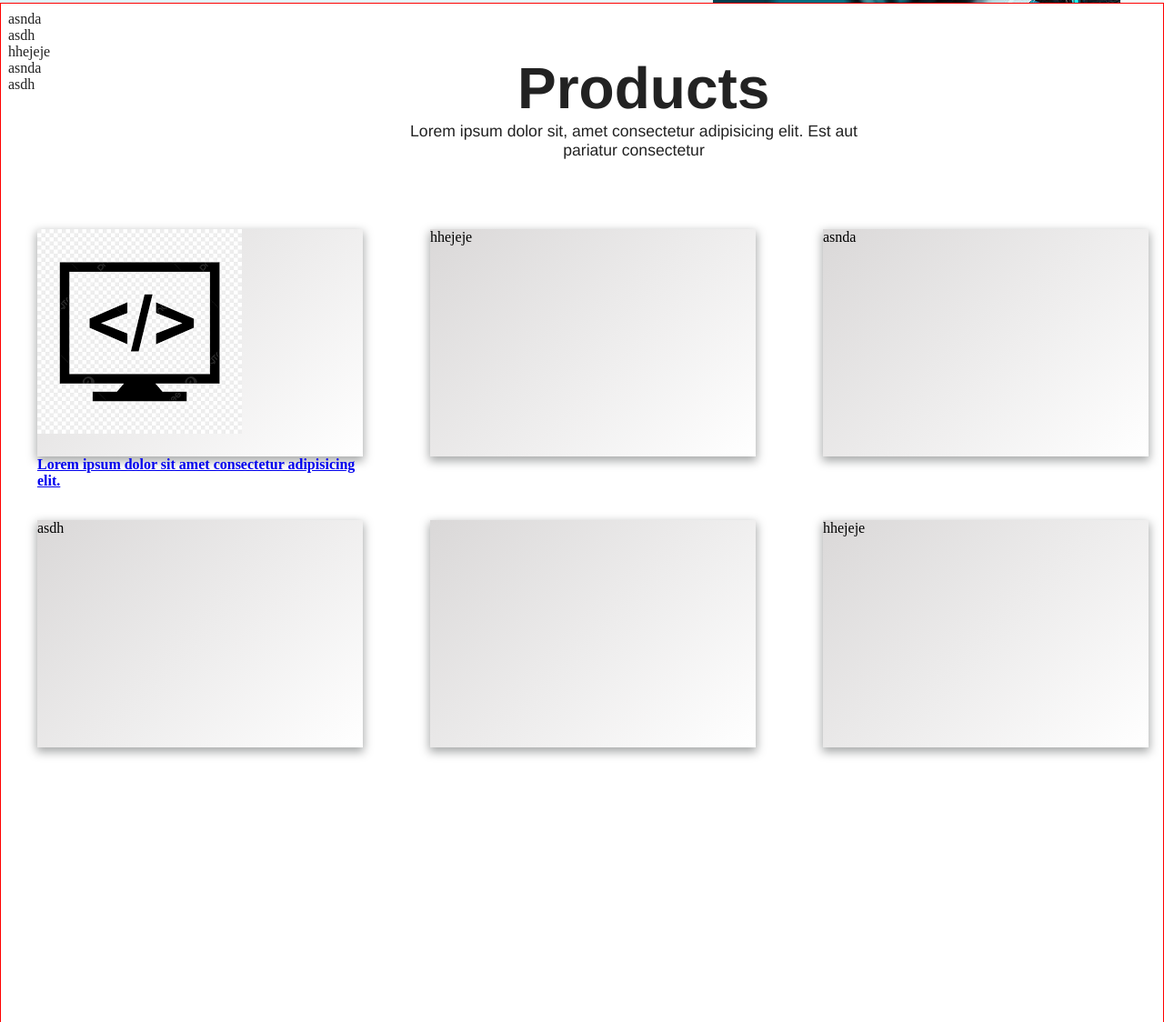
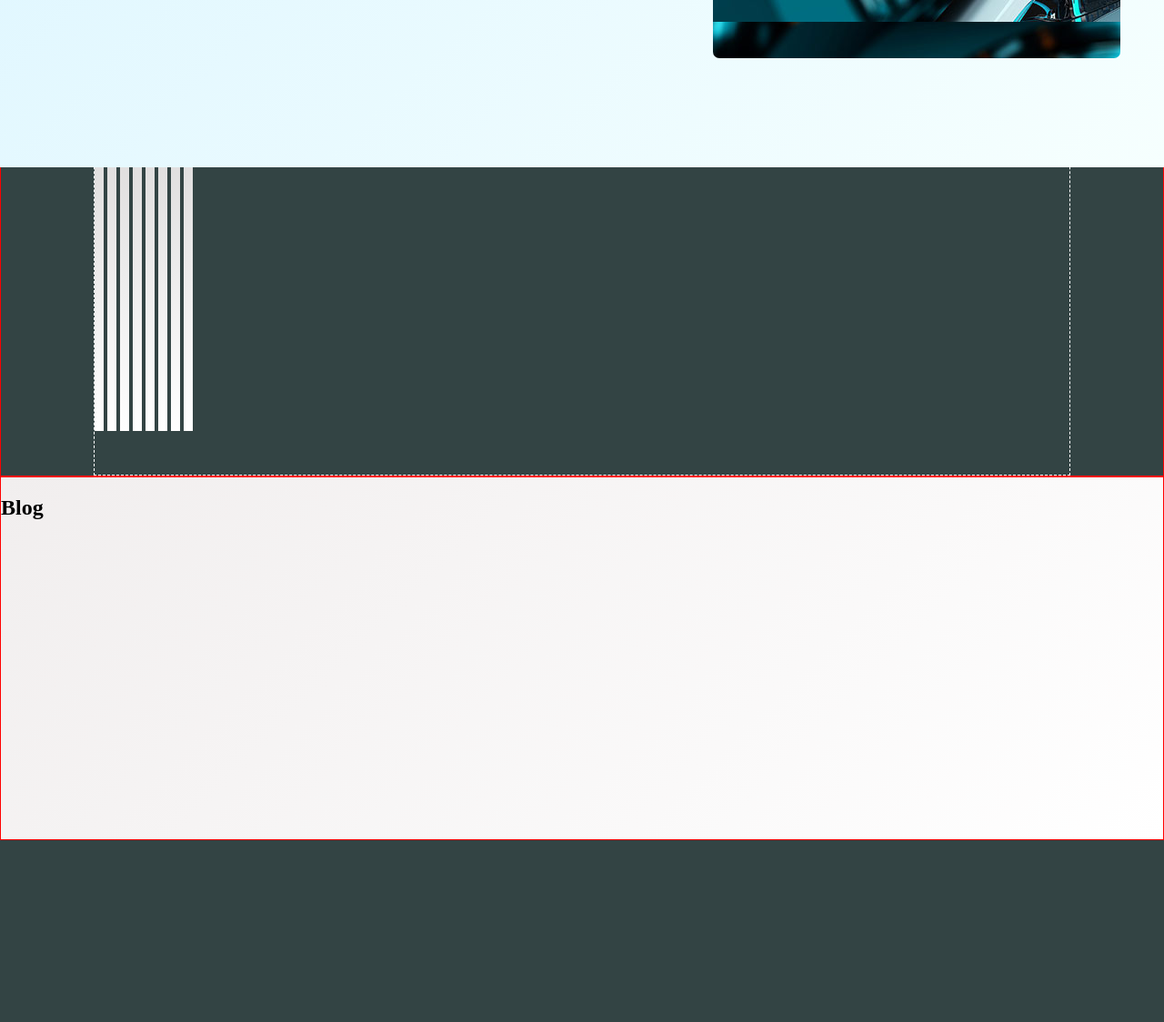
Before and after one commit to AIFist/aifistweb_old, a plain HTML site: page index.html in a window 1280 px wide. Shown: the part 688-1812 px from the top of the page at 91% size. After the commit the page ends 1612 px from the top, so only its background shows below. Drawn offline with nearby package versions, Linux system fonts and the light colour scheme.

Commit message:
enh: i have add slider in product section

```diff
--- a/css/style.css
+++ b/css/style.css
@@ -17,7 +17,7 @@ header section
 
 header{
     background: linear-gradient(315deg, #5ec7bb, #2196f3 );
-    height: 400px;
+    height: 691px;
     padding: 0.1px;
     margin: 0;
     font-family: 'Sometype Mono', monospace;
@@ -146,15 +146,15 @@ products section
 =================
 */
 
-.Products{
-    background-color: white;
-    height: 250vh;
-    width: 100%;
-    margin-top: 18.2rem;
-    padding: 8px;
-    color: #222;
+.p-slider{
     border: 1px solid red;
-    position: relative;
+}
+
+.p-slider .p-wrapper{
+    width: 84%;
+    height: 400px;
+    margin: 0px auto;
+    border: 1px dashed white;
 }
 
 .Products .p-title{
@@ -174,86 +174,21 @@ products section
     position: absolute;
 }
 
-.Products .p-box1{
+.p-slider .p-wrapper .p-box{
     background: linear-gradient(315deg, #ffffff, #dad8d8 );
-    color: black;
-    height: 250px;
-    width: 28%;
-    position: absolute;
-    margin: 15rem 0 0 2rem ;
-    box-shadow: 0px 4px 10px 1px rgb(166, 168, 168);
+    display: inline-block;
+    width: 10px;
+    height: 350px;
 }
 
-.Products .p-box2{
-    background: linear-gradient(315deg, #ffffff, #dad8d8 );
-    color: black;
-    height: 250px;
-    width: 28%;
-    margin: 15rem 0 0 29rem;
-    position: absolute;
-    box-shadow: 0px 4px 10px 1px rgb(166, 168, 168);
+/*
+=============
+blog section
+=============
+*/
+
+.blog{
+    background: linear-gradient(315deg, #ffffff, #f1eeee);
+    height: 50vh;
+    border: 1px solid red;
 }
-
-.Products .p-box3{
-    background: linear-gradient(315deg, #ffffff, #dad8d8 );
-    color: black;
-    height: 250px;
-    width: 28%;
-    margin: 15rem 0 0 56rem;
-    position: absolute;
-    box-shadow: 0px 4px 10px 1px rgb(166, 168, 168);
-}
-
-.Products .p-box4{
-    background: linear-gradient(315deg, #ffffff, #dad8d8 );
-    color: black;
-    height: 250px;
-    width: 28%;
-    position: absolute;
-    margin: 35rem 0 0 2rem;
-    box-shadow: 0px 4px 10px 1px rgb(166, 168, 168);
-}
-
-.Products .p-box5{
-    background: linear-gradient(315deg, #ffffff, #dad8d8 );
-    color: black;
-    height: 250px;
-    width: 28%;
-    position: absolute;
-    margin: 35rem 0 0 29rem;
-    box-shadow: 0px 4px 10px 1px rgb(166, 168, 168);
-}
-
-.Products .p-box6{
-    background: linear-gradient(315deg, #ffffff, #dad8d8 );
-    color: black;
-    height: 250px;
-    width: 28%;
-    position: absolute;
-    margin: 35rem 0 0 56rem;;
-    box-shadow: 0px 4px 10px 1px rgb(166, 168, 168);
-}
-
-.Products .p-box7{
-
-}
-
-.Products .p-box8{
-
-}
-
-.Products .p-box9{
-
-}
-
-.Products .p-box10{
-
-}
-
-.Products .p-box11{
-
-}
-
-.Products .p-box12{
-
-}
--- a/index.html
+++ b/index.html
@@ -1,12 +1,12 @@
 <!DOCTYPE html>
 <html lang="en">
+
 <head>
     <meta charset="UTF-8">
     <meta name="viewport" content="width=device-width, initial-scale=1.0">
 
     <!-- font Awosome -->
-    <link rel="stylesheet" href="/font-awesome-4.7.0/css/font-awesome.min.css">
-
+    <link rel="stylesheet" href="https://cdnjs.cloudflare.com/ajax/libs/font-awesome/6.4.2/css/all.min.css" integrity="sha512-z3gLpd7yknf1YoNbCzqRKc4qyor8gaKU1qmn+CShxbuBusANI9QpRohGBreCFkKxLhei6S9CQXFEbbKuqLg0DA==" crossorigin="anonymous" referrerpolicy="no-referrer" />
     <!-- google font -->
 
     <!-- custom styling -->
@@ -14,6 +14,7 @@
 
     <title>AIFist</title>
 </head>
+
 <body>
 
     <!-- header -->
@@ -30,7 +31,6 @@
             <li><a href="#">Blog</a></li>
             <li><a href="#">Contact</a></li>
         </ul>
-        <!-- /navbar -->
 
         <!-- showcase -->
         <div class="ext-header">
@@ -42,32 +42,50 @@
             </div>
             <div class="img-box"></div>
         </div>
-        <!-- /showcase -->
     </header>
     <!-- /header -->
 
     <!-- section -->
-    <section class="Products">
-        <h2 class="p-title">Products</h2>
-        <p class="p-text">Lorem ipsum dolor sit, amet consectetur adipisicing elit. Est aut pariatur consectetur</p>
-        <div class="p-box1">
-            <img src="/image/coding.png" alt="" class="p-image">
-            <div class="p-info">
-                <h4><a href="single.html">Lorem ipsum dolor sit amet consectetur adipisicing elit.</a></h4>
+    <section>
+        <!-- products -->
+        <div class="products">
+            <div class="p-slider">
+                <h2 class="p-title">Products</h2>
+                <p class="p-text">Lorem ipsum dolor sit, amet consectetur adipisicing elit. Est aut pariatur consectetur </p>
+                <i class="fa fa-chevron-left"></i>
+                <i class="fa fa-chevron-right"></i>
+
+                <div class="p-wrapper">
+                    <div class="p-box">1</div>
+                    <div class="p-box">2</div>
+                    <div class="p-box">3</div>
+                    <div class="p-box">4</div>
+                    <div class="p-box">5</div>
+                    <div class="p-box">6</div>
+                    <div class="p-box">7</div>
+                    <div class="p-box">8</div>
+                </div>
             </div>
         </div>
-        <div class="p-box2">hhejeje</div>
-        <div class="p-box3">asnda</div>
-        <div class="p-box4">asdh</div>
-        <div class="p-box5"></div>
-        <div class="p-box6">hhejeje</div>
-        <div class="p-box7">asnda</div>
-        <div class="p-box8">asdh</div>
-        <div class="p-box9"></div>
-        <div class="p-box10">hhejeje</div>
-        <div class="p-box11">asnda</div>
-        <div class="p-box12">asdh</div>
+
+        <!-- blog -->
+        <div class="blog">
+            <h2 class="b-title">Blog</h2>
+        </div>
     </section>
+    <!-- /section -->
 
+
+    <!-- jQuery -->
+<script type="text/javascript" src="//code.jquery.com/jquery-1.11.0.min.js"></script>
+<script type="text/javascript" src="//code.jquery.com/jquery-migrate-1.2.1.min.js"></script>
+
+<!-- Slick carousel -->
+<link rel="stylesheet" type="text/css" href="http://cdn.jsdelivr.net/npm/slick-carousel@1.8.1/slick/slick-theme.css"/>
+<script type="text/javascript" src="http://cdn.jsdelivr.net/npm/slick-carousel@1.8.1/slick/slick.min.js"></script>
+
+<!-- custom JavaScript -->
+<script src="/js/script.js"></script>
 </body>
+
 </html>
```
Also changed, not shown: 1 other file.
